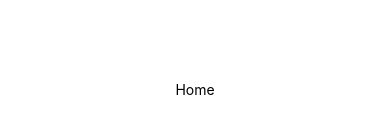
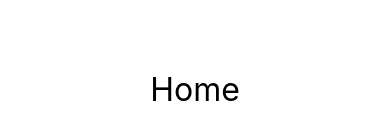
Before and after one commit to DevVitorPlay/deilyDiet, a React Native app: screen / in a window 390 px wide. Shown: the part 333-472 px from the top of the page. Built offline with nearby package versions, Linux system fonts and the light colour scheme.

Commit message:
criando context theme

```diff
--- a/App.tsx
+++ b/App.tsx
@@ -1,9 +1,13 @@
+import { ThemeProvider } from "styled-components/native";
 import Home from "@screens/home";
+import theme from "@theme/index";
 
 
 
 export default function App() {
   return (
-    <Home/>
+    <ThemeProvider theme={theme}>
+          <Home/>
+    </ThemeProvider>
   );
 }
--- a/package.json
+++ b/package.json
@@ -12,7 +12,8 @@
     "expo": "~49.0.15",
     "expo-status-bar": "~1.6.0",
     "react": "18.2.0",
-    "react-native": "0.72.6"
+    "react-native": "0.72.6",
+    "styled-components": "^6.1.6"
   },
   "devDependencies": {
     "@babel/core": "^7.20.0",
--- a/src/screens/home/index.tsx
+++ b/src/screens/home/index.tsx
@@ -1,18 +1,11 @@
-import { StyleSheet, Text, View } from 'react-native';
+import * as S from "./styles";
 
 export default function Home() {
   return (
-    <View style={styles.container}>
-      <Text>Home</Text>
-    </View>
+    <S.Container>
+      <S.Text>
+        Home
+      </S.Text>
+    </S.Container>
   );
 }
-
-const styles = StyleSheet.create({
-  container: {
-    flex: 1,
-    backgroundColor: '#fff',
-    alignItems: 'center',
-    justifyContent: 'center',
-  },
-});
--- /dev/null
+++ b/src/screens/home/styles.ts
@@ -0,0 +1,15 @@
+import styled from "styled-components/native";
+
+export const Container = styled.View`
+    flex: 1;
+    background-color: #FFF;
+    align-items: center;
+    justify-content: center;
+
+`;
+
+export const Text = styled.Text`
+    font-size: 32px;
+    color: #000;
+
+`;
--- /dev/null
+++ b/src/theme/index.ts
@@ -0,0 +1,37 @@
+export default{
+    COLORS: {
+        white:'#FFFFFF',
+
+        red_dark: '#BF3B44',
+        red_mid: '#F3BABD',
+        red_light:'#F4E6E7',
+
+        green_dark: '#639339',
+        green_mid: '#CBE4B4',
+        green_light: '#E5F0DB',
+
+        gray_1:'#1B1D1E',
+        gray_2:'#333638',
+        gray_3:'#5C6265',
+        gray_4:'#B9BBBC',
+        gray_5:'#DDDEDF',
+        gray_6:'#EFF0F0',
+        gray_7:'#FAFAFA',
+
+    },
+
+    FONTES:{
+        regular:'',
+        bold:'',
+    },
+
+    FONT_SIZE:{
+        xs: 12,
+        sm: 14,
+        md: 16,
+        lg: 18,
+        xl: 24,
+        xxl: 32,
+
+    }
+}
```
Also changed, not shown: 1 other file (tests, documents, lock files or other folders).
